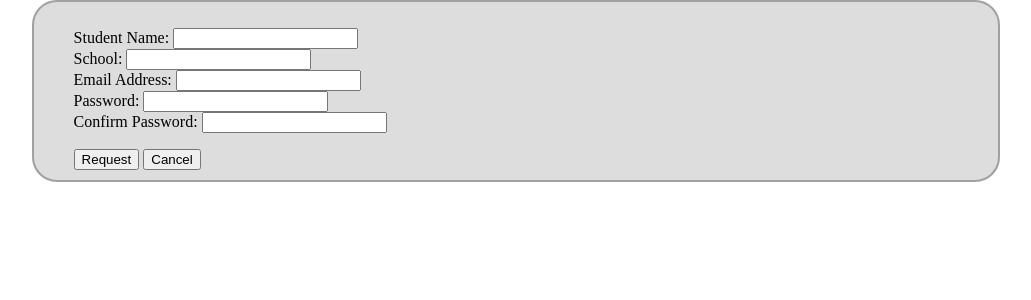
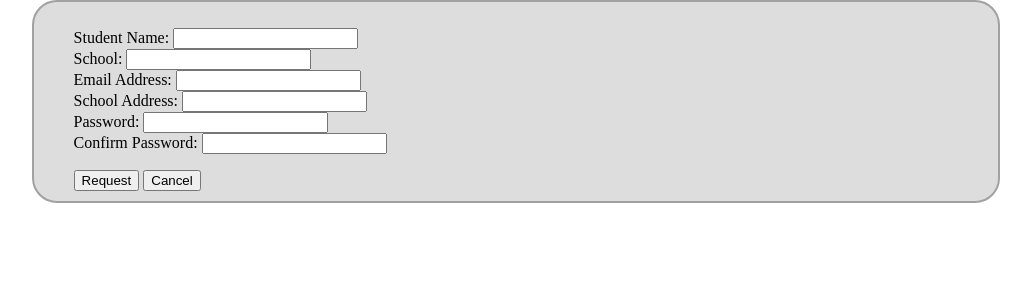
Before and after one commit to karlfloersch/School-Schedule-Management, a Django app: template schedules/templates/create_user.html in a window 1280 px wide. Shown: the part 91-391 px from the top of the page, without its empty margins (124-1155 px from the left). Run offline with Django 3.2, Linux system fonts and the light colour scheme; the template is opened without the code that fills it, so the values that code supplies are empty; parts of the project's set-up code (start-up, migrations or seed data) failed here and were passed over.

Commit message:
add school address to create student page

```diff
--- a/schedules/templates/create_user.html
+++ b/schedules/templates/create_user.html
@@ -33,6 +33,10 @@ Email Address:
 <input type="text" name="email" value="{{ email }}">
 {{ err_email }}
 <br>
+School Address:
+<input type="text" name="address" value="{{ address }}">
+{{ err_address }}
+<br>
 Password:
 <input type="password" name="password">
 {{ err_pw }}
--- a/schedules/views.py
+++ b/schedules/views.py
@@ -150,6 +150,7 @@ def validate_new_user(request):
     data['studName'] = request.POST.get('studName', False).strip().split()
     data['email'] = request.POST.get('email', False)
     data['school'] = request.POST.get('school', False)
+    data['address'] = request.POST.get('address', False)
     data['pw'] = request.POST.get('password', False)
     data['conf_pw'] = request.POST.get('confirm', False)
     valid_data = True
@@ -169,6 +170,9 @@ def validate_new_user(request):
     if len(data['school'].strip()) == 0:
         valid_data = False
         data['err_school'] = "Please enter a school"
+    if len(data['address'].strip()) == 0:
+        valid_data = False
+        data['err_address'] = "Please enter an address"
     if len(data['pw'].strip()) == 0:
         valid_data = False
         data['err_pw'] = "Please enter a password"
```
